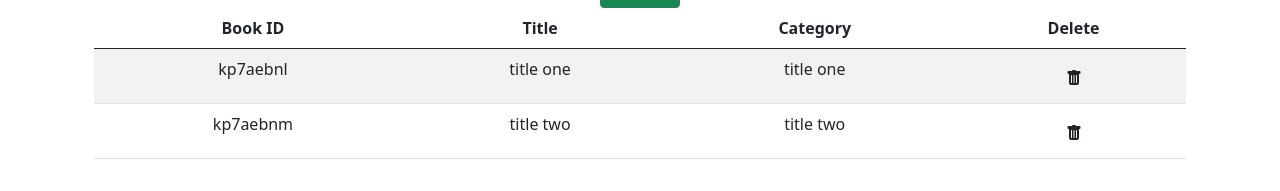
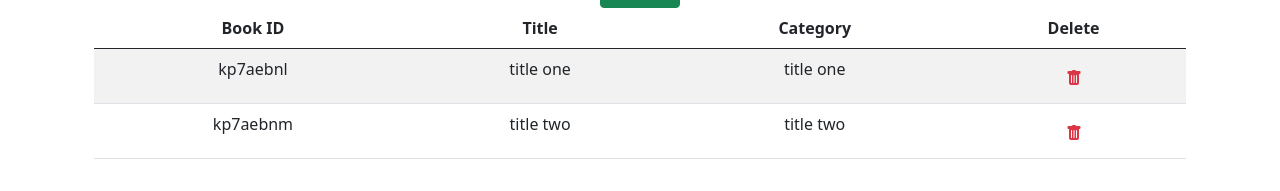
Before and after one commit to karmaester/react-redux-bookstore, a React (Create React App) app: page / in a window 1280 px wide. Shown: the part 218-409 px from the top of the page. Built offline with nearby package versions, Linux system fonts and the light colour scheme.

Commit message:
Add remove button style

```diff
--- a/src/components/Book.js
+++ b/src/components/Book.js
@@ -13,7 +13,7 @@ const Book = ({ book, onClick }) => {
         <td>{category}</td>
         <td>
           <button type="button" key="id" className="btn" onClick={() => onClick(id)}>
-            <BsFillTrashFill />
+            <BsFillTrashFill className="text-danger" />
           </button>
         </td>
       </tr>
```
